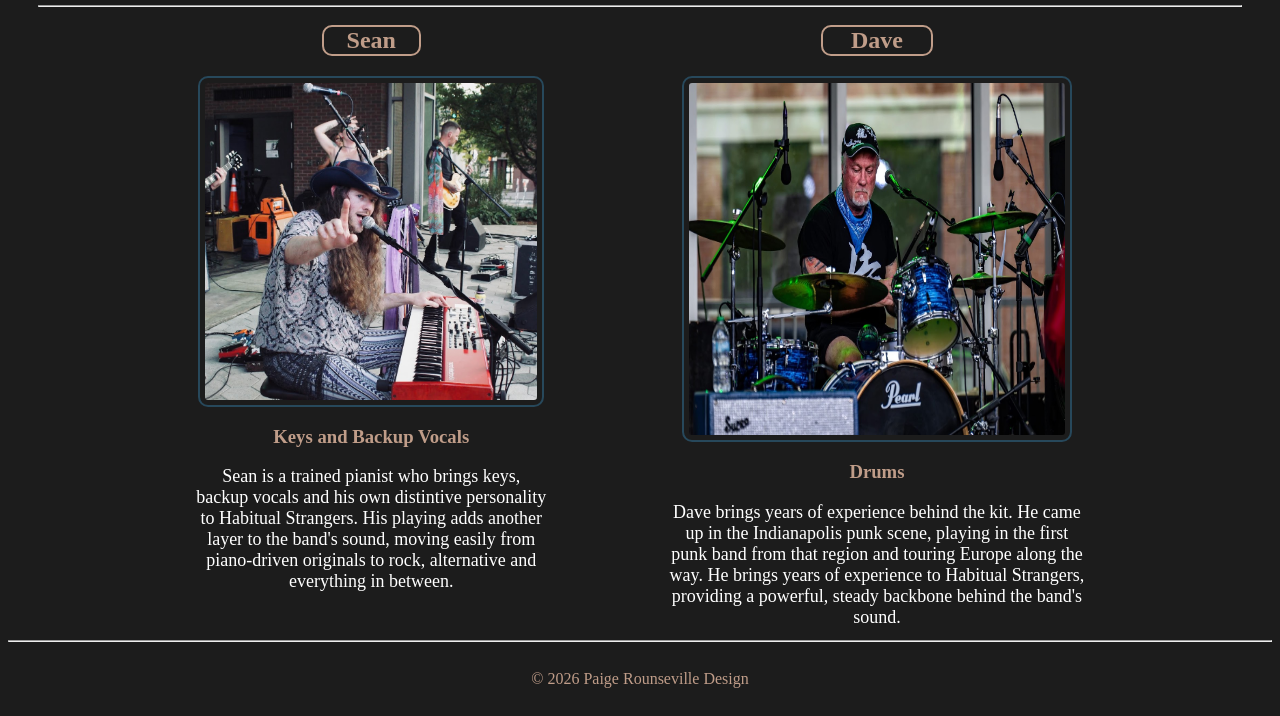
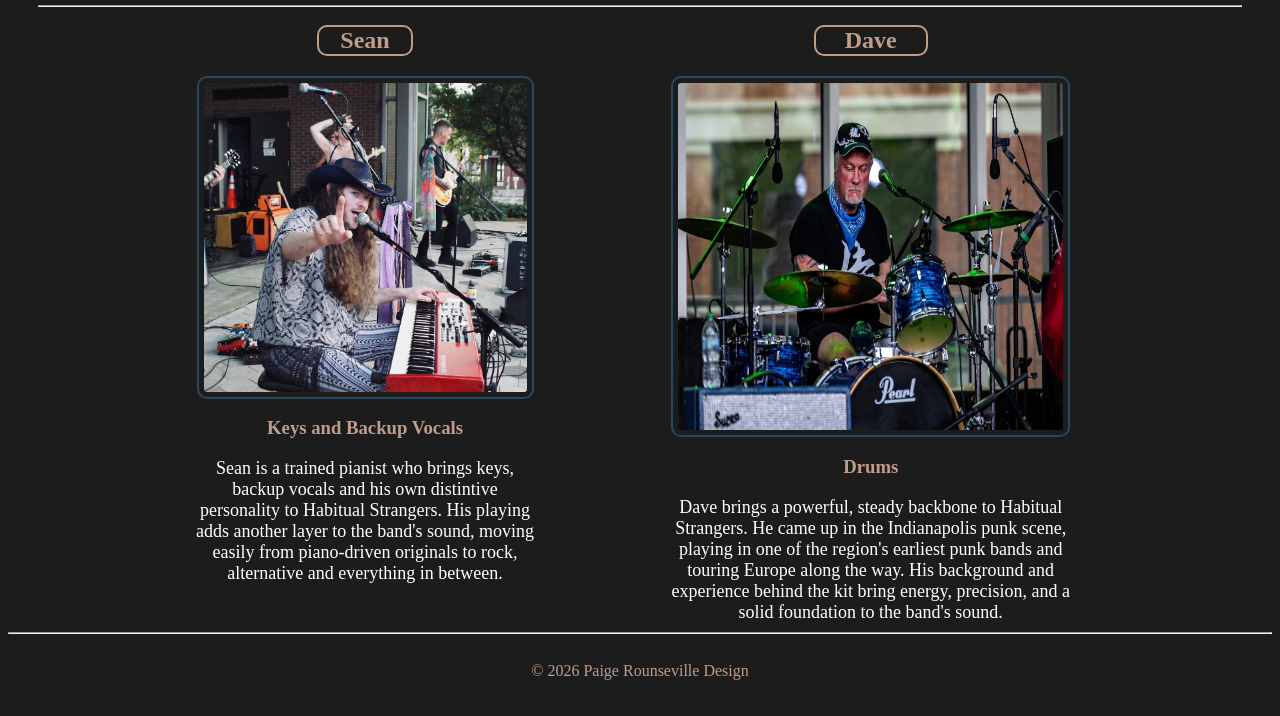
Before and after one commit to Paiger911/class_projects_2026, a plain HTML site: page final_project/band.html in a window 1280 px wide. Shown: the part 3351-4067 px from the top of the page. Drawn offline with Linux system fonts and the light colour scheme; a web font is replaced by a local one.

Commit message:
Update band.html

```diff
--- a/final_project/band.html
+++ b/final_project/band.html
@@ -94,7 +94,7 @@
     <img src="images/dnightfall.JPG" alt="dave">
 
     <h3>Drums</h3>
-    <p>Dave brings years of experience behind the kit. He came up in the Indianapolis punk scene, playing in the first punk band from that region and touring Europe along the way. He brings years of experience to Habitual Strangers, providing a powerful, steady backbone behind the band's sound.</p>
+    <p>Dave brings a powerful, steady backbone to Habitual Strangers. He came up in the Indianapolis punk scene, playing in one of the region's earliest punk bands and touring Europe along the way. His background and experience behind the kit bring energy, precision, and a solid foundation to the band's sound.</p>
 
     </aside>
 
```
